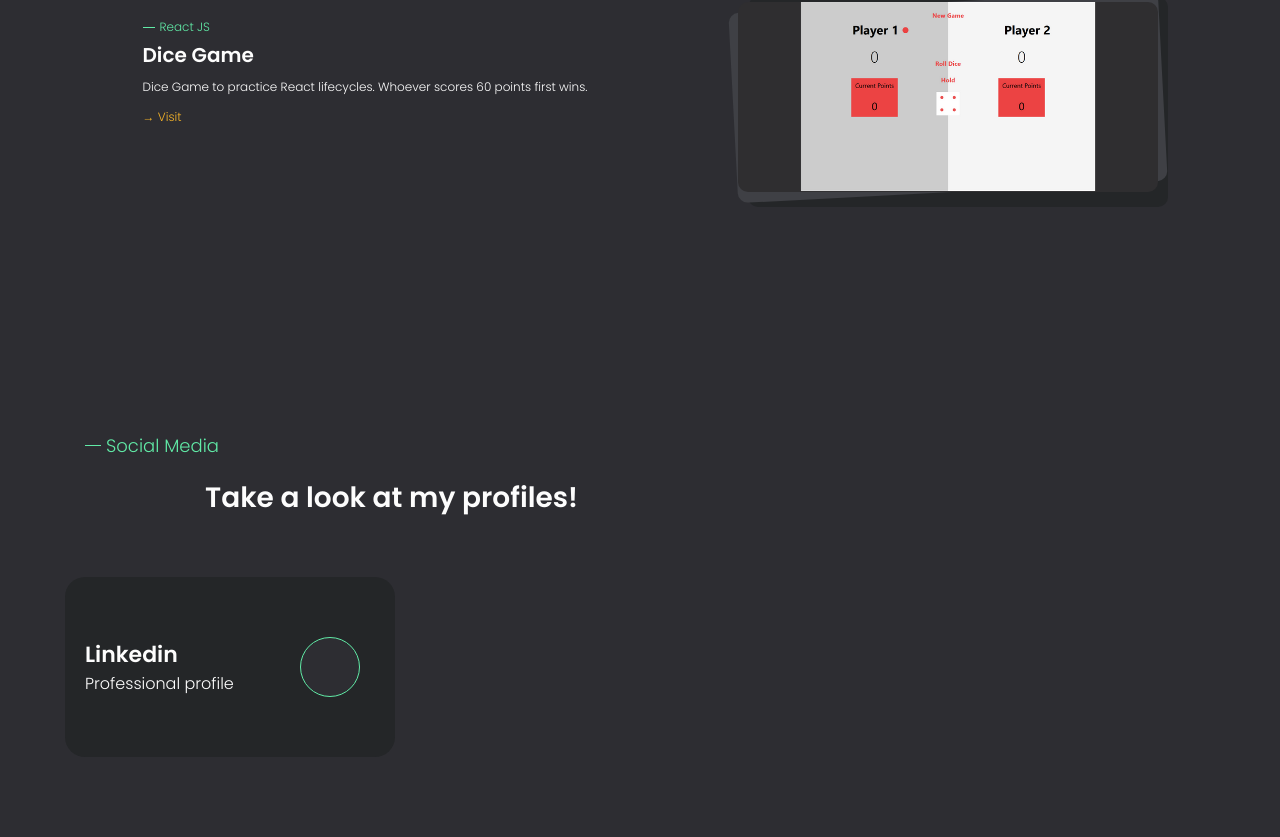
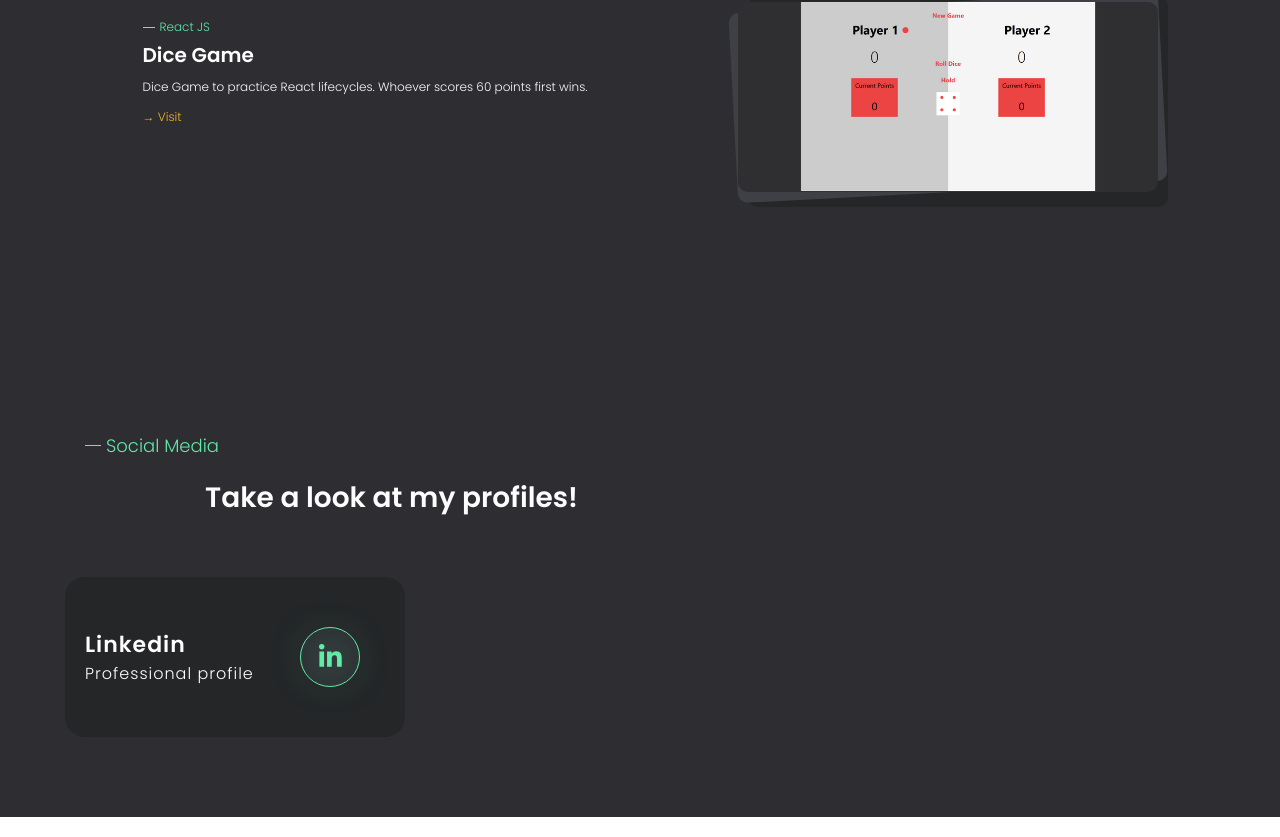
Before and after one commit to GabrielNumaX/new-portfolio, a Next.js app: page / in a window 1280 px wide. Shown: the part 3400-4237 px from the top of the page. Built offline with nearby package versions, Linux system fonts and the light colour scheme.

Commit message:
social card with icon DONE

```diff
--- a/components/SocialMedia.js
+++ b/components/SocialMedia.js
@@ -1,5 +1,5 @@
 import { FontAwesomeIcon } from "@fortawesome/react-fontawesome";
-import { faLinkedin, faGithub, faFacebookF, faInstagram, faTwitter } from "@fortawesome/free-brands-svg-icons";
+import { faLinkedinIn, faGithub, faFacebookF, faInstagram, faTwitter } from "@fortawesome/free-brands-svg-icons";
 
 
 const SocialMedia = () => {
@@ -36,7 +36,9 @@ const SocialMedia = () => {
 
                     <div className="socialIcon">
 
-                        <a>
+                        <a href="https://www.linkedin.com/in/numax" target="_blank" rel="noopener noreferrer">
+
+                            <FontAwesomeIcon icon={faLinkedinIn} className="icon" />
 
                         </a>
 
--- a/styles/social.scss
+++ b/styles/social.scss
@@ -49,8 +49,8 @@
             align-items: center;
             background: $dark01a;
             border-radius: 20px;
-            width: 330px;
-            height: 180px;
+            width: 340px;
+            height: 160px;
 
             .socialText {
                 flex: 7;
@@ -64,11 +64,13 @@
                 h3 {
                     font-weight: $semiBold;
                     font-size: 2.2rem;
+                    letter-spacing: 1px;
                 }
 
                 p {
                     font-weight: $light;
                     font-size: 1.6rem;
+                    letter-spacing: 1px;
                 }
             }
             .socialIcon {
@@ -77,6 +79,7 @@
                 display: flex;
                 flex-direction: column;
                 align-items: center;
+                padding-right: 10px;
 
                 a {
                     width: 60px;
@@ -84,6 +87,15 @@
                     border-radius: 50%;
                     border: 1px solid $green;
                     background: $dark02;
+                    display: flex;
+                    align-items: center;
+                    justify-content: center;
+
+                    .icon {
+                        color: $green;
+                        font-size: 2.6rem;
+                        filter: drop-shadow(0px 0px 22px $green);
+                    }
                 }
             }
         }
```
